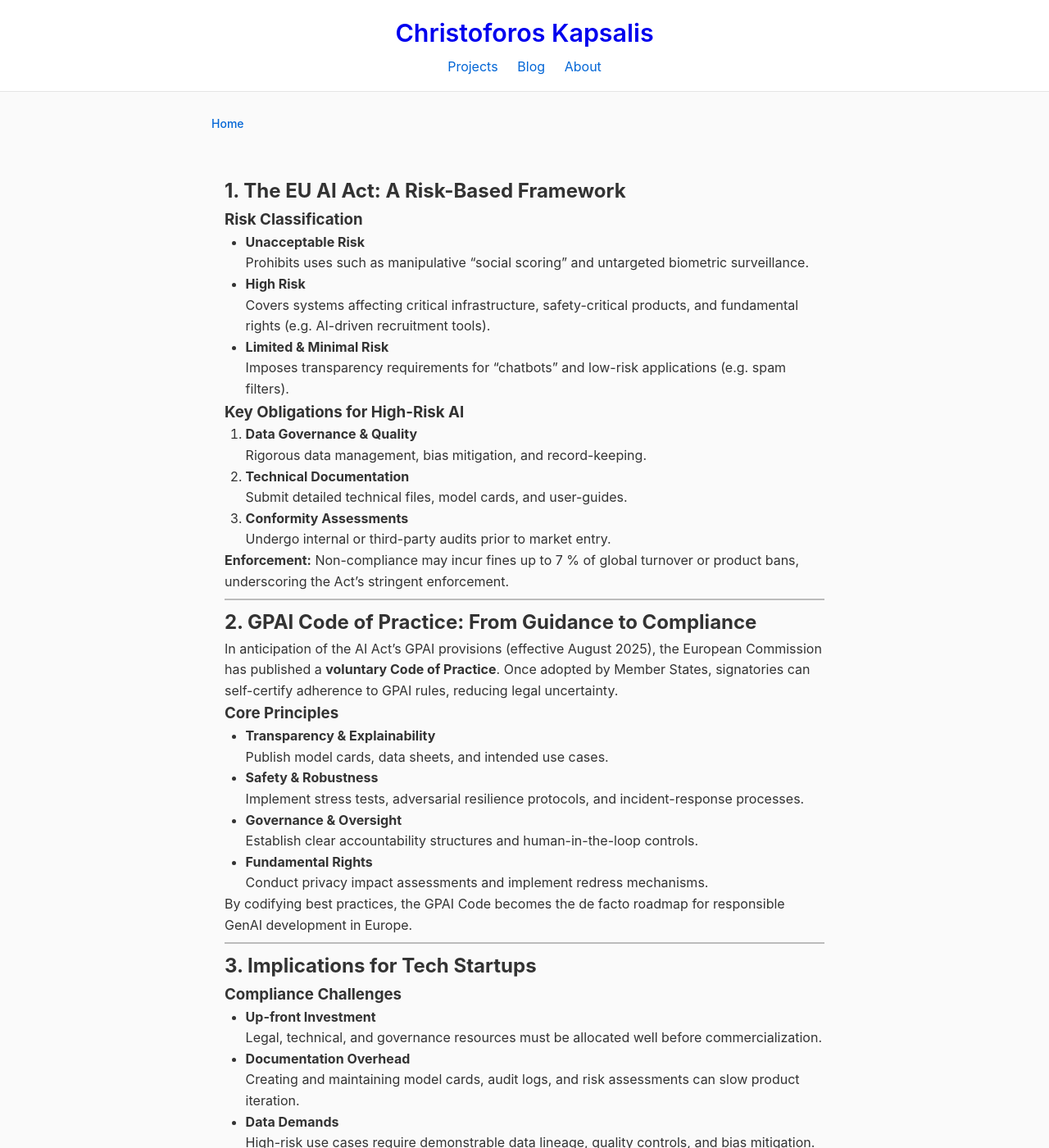
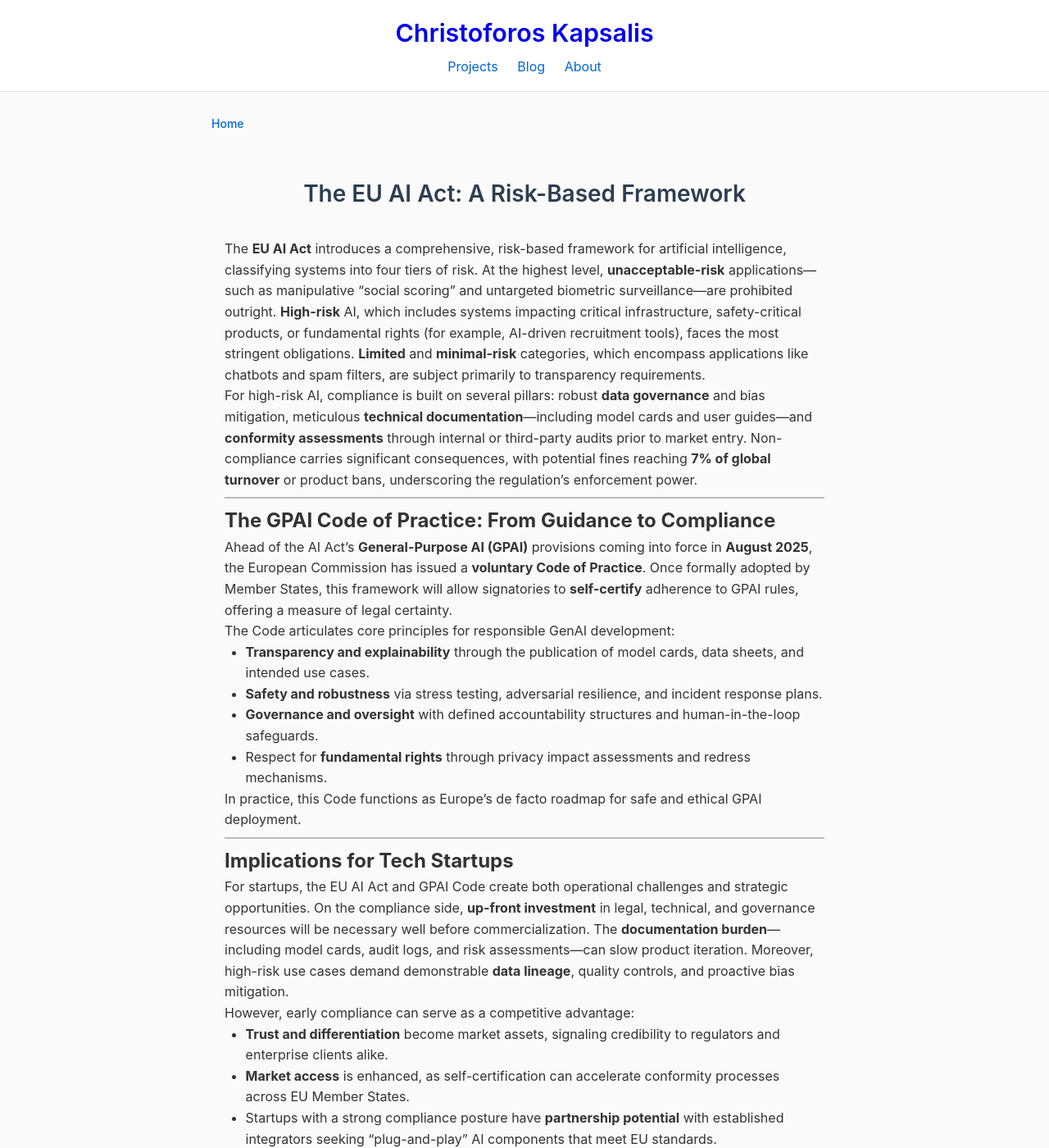
Before and after one commit to C-Kapsalis/portfolio-website, a Jekyll site: the page built from _posts/2025-08-01-eu-ai-act.md, in a window 1280 px wide and 1400 px high. Shown: the whole window at 82% size. Built offline with Jekyll 4.4.1, drawn with Linux system fonts in a browser that asks for light colours; some of the changed text lies outside the part shown.

Commit message:
first post refinement

```diff
--- a/_posts/2025-08-01-eu-ai-act.md
+++ b/_posts/2025-08-01-eu-ai-act.md
@@ -10,82 +10,45 @@ tags: [EU, AI-Act, startups, regulation, compliance]
 author: Christoforos Kapsalis
 ---
 
-## 1. The EU AI Act: A Risk-Based Framework
+# The EU AI Act: A Risk-Based Framework
 
-### Risk Classification
+The **EU AI Act** introduces a comprehensive, risk-based framework for artificial intelligence, classifying systems into four tiers of risk. At the highest level, **unacceptable-risk** applications—such as manipulative “social scoring” and untargeted biometric surveillance—are prohibited outright. **High-risk** AI, which includes systems impacting critical infrastructure, safety-critical products, or fundamental rights (for example, AI-driven recruitment tools), faces the most stringent obligations. **Limited** and **minimal-risk** categories, which encompass applications like chatbots and spam filters, are subject primarily to transparency requirements.
 
-- **Unacceptable Risk**
-  Prohibits uses such as manipulative “social scoring” and untargeted biometric surveillance.
-
-- **High Risk**
-  Covers systems affecting critical infrastructure, safety-critical products, and fundamental rights (e.g. AI-driven recruitment tools).
-
-- **Limited & Minimal Risk**
-  Imposes transparency requirements for “chatbots” and low-risk applications (e.g. spam filters).
-
-### Key Obligations for High-Risk AI
-
-1. **Data Governance & Quality**
-   Rigorous data management, bias mitigation, and record-keeping.
-2. **Technical Documentation**
-   Submit detailed technical files, model cards, and user-guides.
-3. **Conformity Assessments**
-   Undergo internal or third-party audits prior to market entry.
-
-**Enforcement:** Non-compliance may incur fines up to 7 % of global turnover or product bans, underscoring the Act’s stringent enforcement.
+For high-risk AI, compliance is built on several pillars: robust **data governance** and bias mitigation, meticulous **technical documentation**—including model cards and user guides—and **conformity assessments** through internal or third-party audits prior to market entry. Non-compliance carries significant consequences, with potential fines reaching **7% of global turnover** or product bans, underscoring the regulation’s enforcement power.
 
 ---
 
-## 2. GPAI Code of Practice: From Guidance to Compliance
+## The GPAI Code of Practice: From Guidance to Compliance
 
-In anticipation of the AI Act’s GPAI provisions (effective August 2025), the European Commission has published a **voluntary Code of Practice**. Once adopted by Member States, signatories can self-certify adherence to GPAI rules, reducing legal uncertainty.
+Ahead of the AI Act’s **General-Purpose AI (GPAI)** provisions coming into force in **August 2025**, the European Commission has issued a **voluntary Code of Practice**. Once formally adopted by Member States, this framework will allow signatories to **self-certify** adherence to GPAI rules, offering a measure of legal certainty.
 
-### Core Principles
+The Code articulates core principles for responsible GenAI development:
+- **Transparency and explainability** through the publication of model cards, data sheets, and intended use cases.
+- **Safety and robustness** via stress testing, adversarial resilience, and incident response plans.
+- **Governance and oversight** with defined accountability structures and human-in-the-loop safeguards.
+- Respect for **fundamental rights** through privacy impact assessments and redress mechanisms.
 
-- **Transparency & Explainability**
-  Publish model cards, data sheets, and intended use cases.
-- **Safety & Robustness**
-  Implement stress tests, adversarial resilience protocols, and incident-response processes.
-- **Governance & Oversight**
-  Establish clear accountability structures and human-in-the-loop controls.
-- **Fundamental Rights**
-  Conduct privacy impact assessments and implement redress mechanisms.
-
-By codifying best practices, the GPAI Code becomes the de facto roadmap for responsible GenAI development in Europe.
+In practice, this Code functions as Europe’s de facto roadmap for safe and ethical GPAI deployment.
 
 ---
 
-## 3. Implications for Tech Startups
+## Implications for Tech Startups
 
-### Compliance Challenges
+For startups, the EU AI Act and GPAI Code create both operational challenges and strategic opportunities. On the compliance side, **up-front investment** in legal, technical, and governance resources will be necessary well before commercialization. The **documentation burden**—including model cards, audit logs, and risk assessments—can slow product iteration. Moreover, high-risk use cases demand demonstrable **data lineage**, quality controls, and proactive bias mitigation.
 
-- **Up-front Investment**
-  Legal, technical, and governance resources must be allocated well before commercialization.
-- **Documentation Overhead**
-  Creating and maintaining model cards, audit logs, and risk assessments can slow product iteration.
-- **Data Demands**
-  High-risk use cases require demonstrable data lineage, quality controls, and bias mitigation.
-
-### Strategic Opportunities
-
-- **Trust & Differentiation**
-  Early adopters of the Code signal reliability to regulators and customers—unlocking pilot projects and public-sector engagements.
-- **Market Access**
-  Self-certification streamlines conformity processes across Member States, accelerating time-to-market.
-- **Partnership Potential**
-  Startups proficient in EU compliance can collaborate with established integrators seeking “plug-and-play” compliant AI modules.
+However, early compliance can serve as a competitive advantage:
+- **Trust and differentiation** become market assets, signaling credibility to regulators and enterprise clients alike.
+- **Market access** is enhanced, as self-certification can accelerate conformity processes across EU Member States.
+- Startups with a strong compliance posture have **partnership potential** with established integrators seeking “plug-and-play” AI components that meet EU standards.
 
 ---
 
-## 4. Recommendations for Startups
+## Strategic Recommendations for Startups
 
-1. **Integrate Compliance into Development**
-   Embed documentation, testing, and governance into your CI/CD pipelines.
-2. **Sign the GPAI Code Early**
-   Gain administrative relief and legal clarity through self-certification.
-3. **Adopt Compliance Toolkits**
-   Leverage open-source solutions (e.g. model-card generators, siMMMulator) to automate reporting.
-4. **Engage Local Expertise**
-   Partner with EU-based legal and risk consultancies to navigate Member-State nuances.
-5. **Communicate Transparently**
+To position for success in this evolving regulatory environment, startups should:
+1. **Integrate compliance into development** — embed documentation, testing, and governance into CI/CD pipelines.
+2. **Sign the GPAI Code early** — gain administrative relief and legal clarity through self-certification.
+3. **Adopt compliance toolkits** — leverage open-source solutions (e.g., automated model-card generators) to ease reporting workloads.
+4. **Engage local expertise** — partner with EU-based legal and risk consultants to align with Member State nuances.
+5. **Communicate transparently** — publish compliance artifacts such as model cards and impact statements to build stakeholder confidence.
    Publish your compliance artifacts (model cards, impact statements) publicly to build stakeholder confidence.
```
